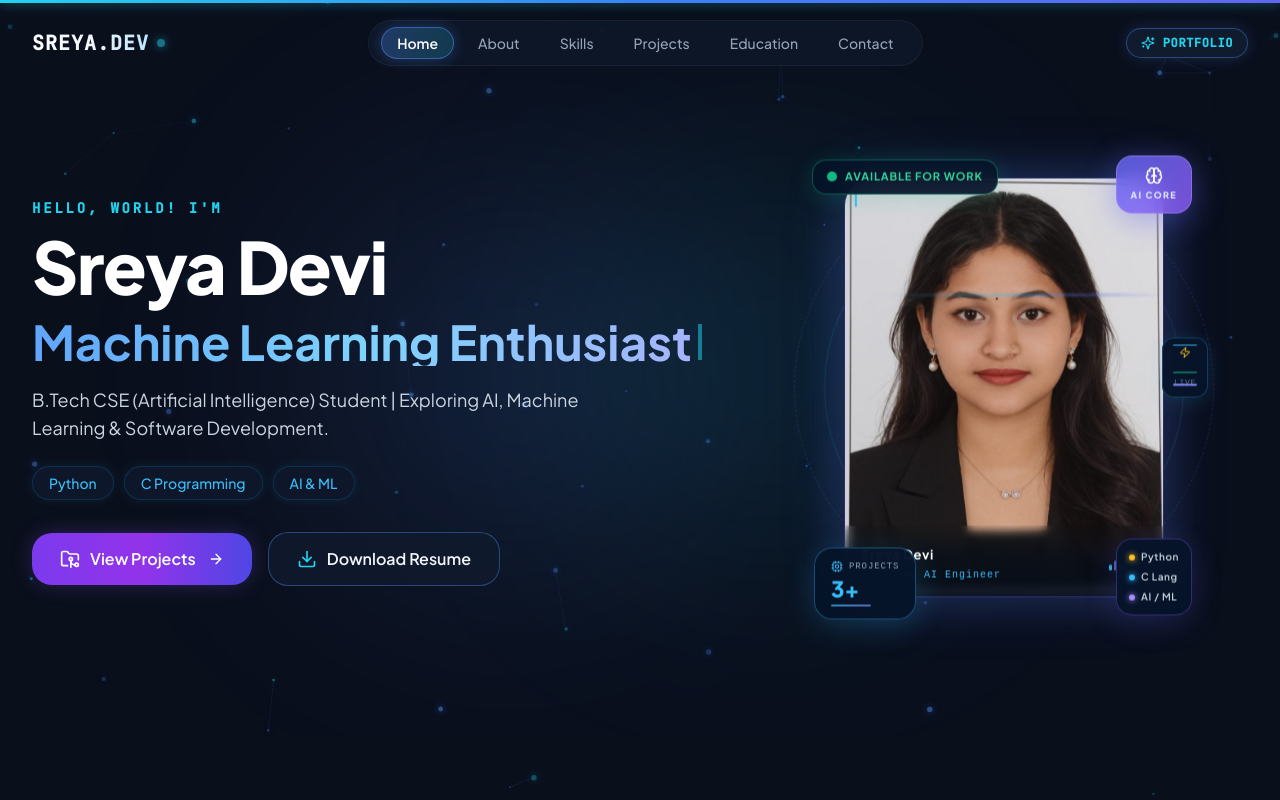
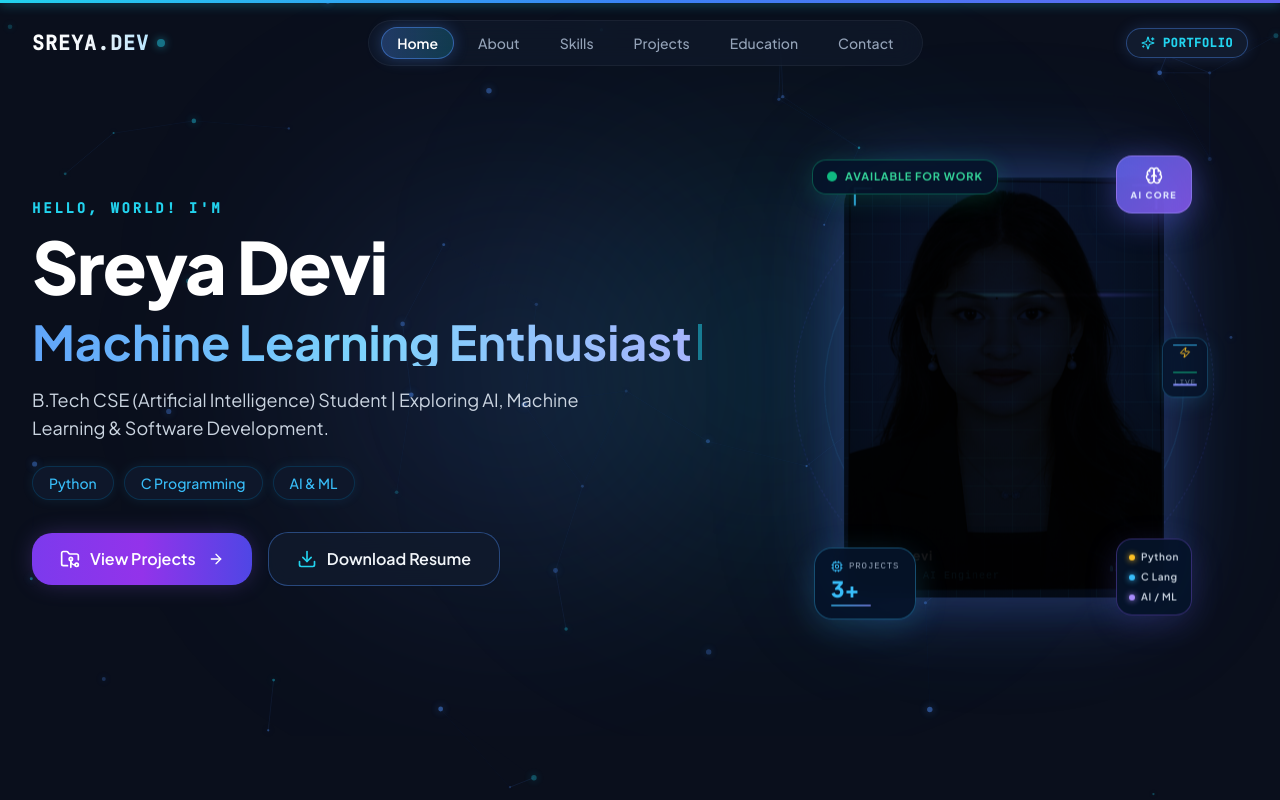
Before and after one commit to sreyadevi2008-ux/sreyadevi.A.Suresh, a React (Vite) app: page / in a window 1280 px wide. Shown: the top 800 px of the page. Built offline with nearby package versions, Linux system fonts and the light colour scheme.

Commit message:
Remove border, blend white bg away, add dark navy AI grid background to profile card

```diff
--- a/src/sections/Hero.jsx
+++ b/src/sections/Hero.jsx
@@ -286,16 +286,35 @@ FEATURED PROJECTS
                   position: 'absolute', inset: 0,
                   borderRadius: 28,
                   overflow: 'hidden',
-                  border: '1.5px solid rgba(99,102,241,0.35)',
-                  boxShadow: '0 0 60px rgba(99,102,241,0.25), 0 0 0 1px rgba(56,189,248,0.08) inset',
-                  background: '#070f1d',
+                  border: 'none',
+                  boxShadow: '0 0 80px rgba(99,102,241,0.3), 0 0 160px rgba(56,189,248,0.1)',
+                  /* Deep dark background matching portfolio navy */
+                  background: 'linear-gradient(160deg, #040c18 0%, #071122 40%, #0a0f2e 70%, #060d1a 100%)',
                 }}
               >
-                {/* Profile image */}
+                {/* Dark vignette behind image to absorb white bg */}
+                <div style={{
+                  position: 'absolute', inset: 0,
+                  background: 'radial-gradient(ellipse at 50% 30%, #0d1a3a 0%, #040c18 100%)',
+                  zIndex: 0,
+                }} />
+                {/* Subtle AI grid pattern overlay */}
+                <div style={{
+                  position: 'absolute', inset: 0, zIndex: 1, opacity: 0.07,
+                  backgroundImage: 'linear-gradient(rgba(56,189,248,0.6) 1px, transparent 1px), linear-gradient(90deg, rgba(56,189,248,0.6) 1px, transparent 1px)',
+                  backgroundSize: '28px 28px',
+                }} />
+                {/* Profile image — multiply blend removes white, reveals dark bg */}
                 <img
                   src="/profile.jpg"
                   alt="Sreya Devi"
-                  style={{ width: '100%', height: '100%', objectFit: 'cover', objectPosition: 'top' }}
+                  style={{
+                    position: 'relative', zIndex: 2,
+                    width: '100%', height: '100%',
+                    objectFit: 'cover', objectPosition: 'center top',
+                    mixBlendMode: 'multiply',
+                    filter: 'contrast(1.08) brightness(0.97)',
+                  }}
                 />
 
                 {/* AI scan line sweep */}
```
